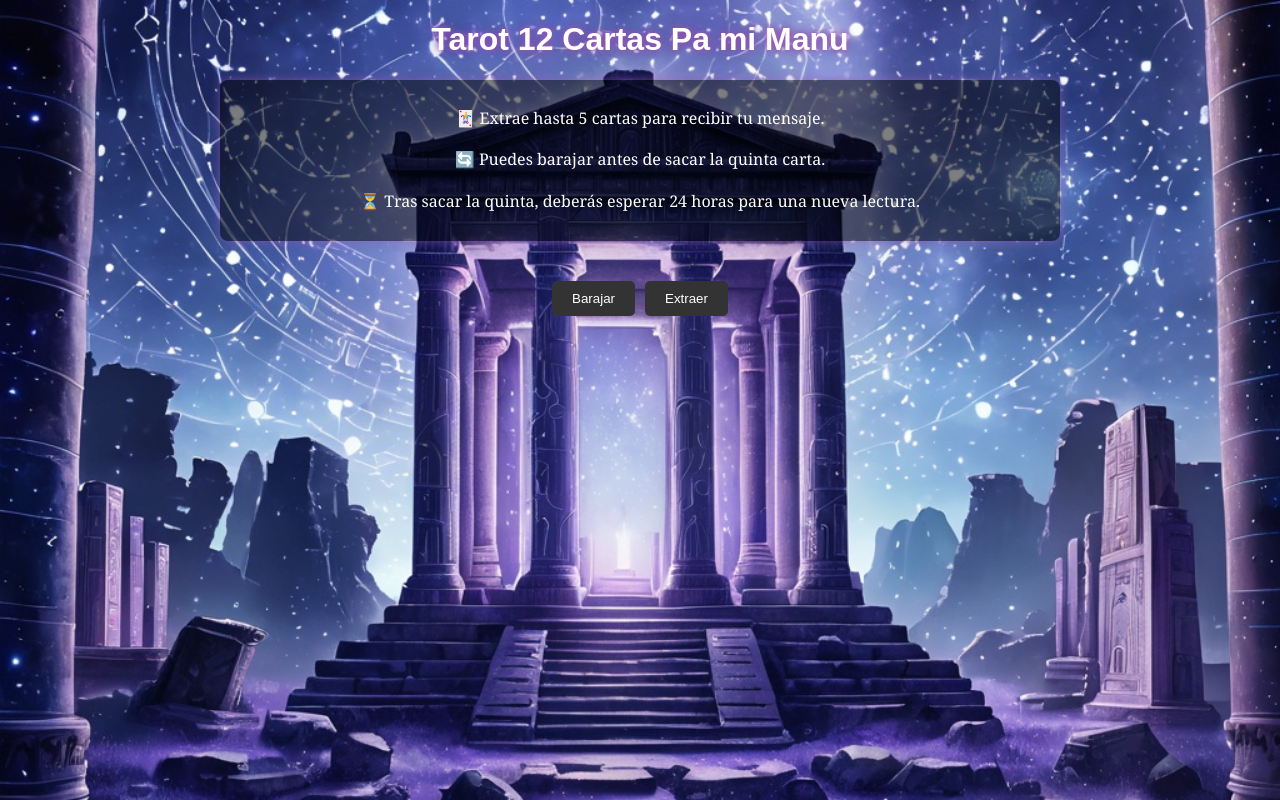
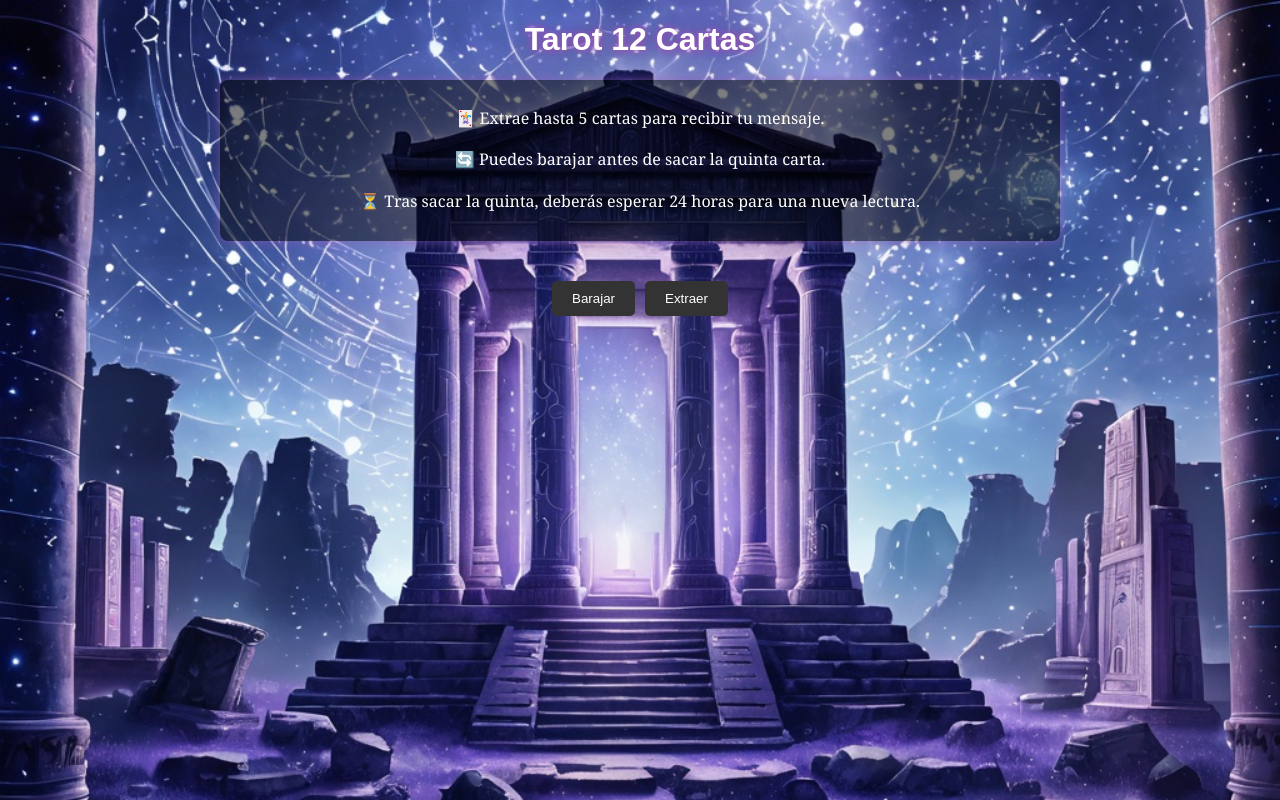
Before and after one commit to SANTIBAC/tarot-pwa, a plain HTML site: page index.html in a window 1280 px wide. Drawn offline with Linux system fonts and the light colour scheme.

Commit message:
Update index.html

```diff
--- a/index.html
+++ b/index.html
@@ -3,7 +3,7 @@
 <head>
 <meta charset="UTF-8">
 <meta name="viewport" content="width=device-width, initial-scale=1.0">
-<title>Tarot 12 Cartas Pa mi Manu</title>
+<title>Tarot 12 Cartas</title>
 <style>
   body {
   font-family: Arial, sans-serif;
@@ -145,7 +145,7 @@
 
 </head>
 <body>
-<h1>Tarot 12 Cartas Pa mi Manu</h1>
+<h1>Tarot 12 Cartas</h1>
 <div class="intro">
   <p>🃏 Extrae hasta 5 cartas para recibir tu mensaje.</p>
   <p>🔄 Puedes barajar antes de sacar la quinta carta.</p>
```
